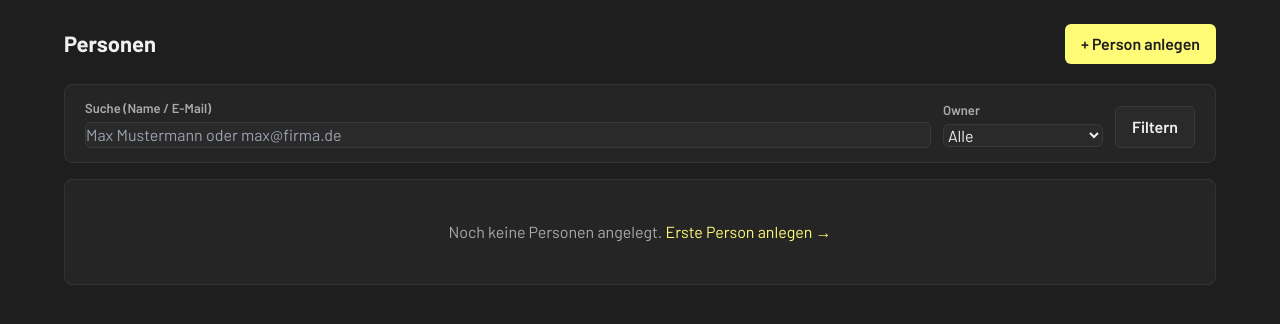
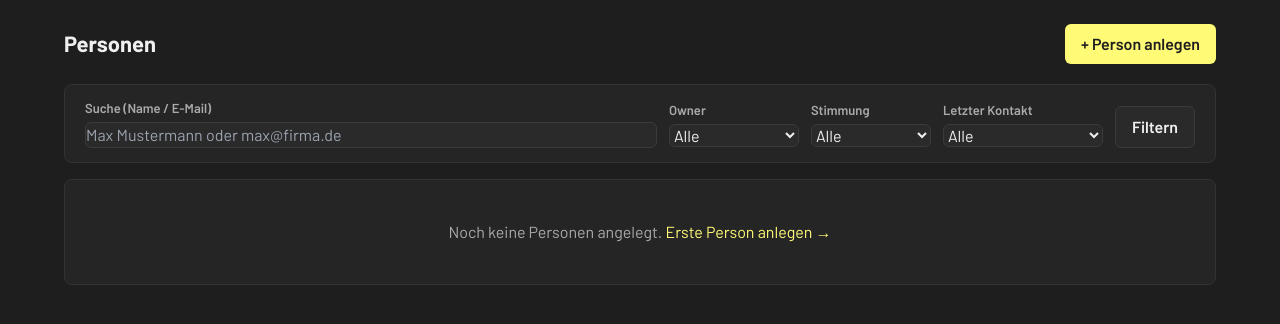
Before and after one commit to sir-optimusmind/cbh-crm, a FastAPI app: page /personen in a window 1280 px wide. Shown: the part 45-369 px from the top of the page. Run offline with FastAPI, Linux system fonts and the light colour scheme; data that the repository does not hold is empty; some libraries are stand-ins or nearby versions.

Commit message:
Quick Wins QW-01/02/03: Zurueck-Knopf, Stimmung, Letzter-Kontakt-Filter
QW-01: btn-secondary Zurueck-Knopf in Person-Detail + Unternehmen-Detail
       person_form + unternehmen_form: Abbrechen-Button konsistent

QW-02: person.stimmung ENUM kalt/warm/heiss, Default kalt
       Migration 002 idempotent (PRAGMA table_info Check)
       Badges in Liste (grau/orange/rot), Dropdown in Form + Detail
       Audit-Log greift auf stimmung-Aenderungen

QW-03: person.last_contact_at nullable, Migration 002 mitgenommen
       Filter-Dropdown: Alle/Heute/7Tage/30Tage/90Tage/Aelter90/Noch-nie
       Seed-Daten: 3x NULL, 3x Heute, 2x Vor14Tagen, 2x Vor60Tagen

Staging getestet: HTTP 200 alle Routen, Badges korrekt, Back-Buttons OK

```diff
--- a/app/routes/personen.py
+++ b/app/routes/personen.py
@@ -1,5 +1,6 @@
 """
 routes/personen.py – CRM-003 (Person CRUD) + CRM-004 (Detail) + CRM-007 (n:m)
+                   + CRM-QW-02 (Stimmung) + CRM-QW-03 (Letzter Kontakt Filter)
 
 Regeln:
   - APP_PREFIX kommt aus main.py via router-Include (root_path reicht)
@@ -8,10 +9,12 @@ Regeln:
   - user aus X-Forwarded-User Header, Fallback "system" (MQ-03)
   - changed_fields bei CREATE = vollstaendig, UPDATE = nur Diff (MQ-04)
   - Soft-Delete via deleted_at
+  - stimmung: ENUM kalt/warm/heiss, Default kalt (CRM-QW-02)
+  - last_contact_at: nullable ISO8601, NULL = nie Kontakt (CRM-QW-03)
 """
 
 import os
-from datetime import datetime, timezone
+from datetime import datetime, timezone, timedelta
 from typing import Optional
 
 from fastapi import APIRouter, Request, Form, HTTPException
@@ -29,6 +32,7 @@ templates = Jinja2Templates(directory=_TEMPLATE_DIR)
 # Owner-Liste (CBH-Team)
 OWNERS = ["christian", "andre", "michi", "marco", "tim"]
 PROSPECT_LEVELS = ["Owner", "CxO", "Head", "Manager", "Other"]
+STIMMUNGEN = ["kalt", "warm", "heiss"]
 
 
 # ─── Hilfsfunktionen ──────────────────────────────────────────────────────────
@@ -67,10 +71,44 @@ def _enrich_person(row) -> dict:
     return p
 
 
+def _last_contact_sql_condition(letzter_kontakt: str) -> tuple[str, list]:
+    """
+    Gibt SQL-Fragment + Parameter für den Letzter-Kontakt-Filter zurück.
+    Nutzt last_contact_at Feld.
+    """
+    now = datetime.now(timezone.utc)
+
+    if letzter_kontakt == "heute":
+        cutoff = (now - timedelta(days=1)).strftime("%Y-%m-%dT%H:%M:%S.000Z")
+        return " AND p.last_contact_at >= ?", [cutoff]
+    elif letzter_kontakt == "7tage":
+        cutoff = (now - timedelta(days=7)).strftime("%Y-%m-%dT%H:%M:%S.000Z")
+        return " AND p.last_contact_at >= ?", [cutoff]
+    elif letzter_kontakt == "30tage":
+        cutoff = (now - timedelta(days=30)).strftime("%Y-%m-%dT%H:%M:%S.000Z")
+        return " AND p.last_contact_at >= ?", [cutoff]
+    elif letzter_kontakt == "90tage":
+        cutoff = (now - timedelta(days=90)).strftime("%Y-%m-%dT%H:%M:%S.000Z")
+        return " AND p.last_contact_at >= ?", [cutoff]
+    elif letzter_kontakt == "aelter90":
+        cutoff = (now - timedelta(days=90)).strftime("%Y-%m-%dT%H:%M:%S.000Z")
+        return " AND p.last_contact_at < ? AND p.last_contact_at IS NOT NULL", [cutoff]
+    elif letzter_kontakt == "nie":
+        return " AND p.last_contact_at IS NULL", []
+    else:
+        return "", []
+
+
 # ─── CRM-003: Listen-View ────────────────────────────────────────────────────
 
 @router.get("/personen", response_class=HTMLResponse)
-def personen_liste(request: Request, q: str = "", owner: str = ""):
+def personen_liste(
+    request: Request,
+    q: str = "",
+    owner: str = "",
+    stimmung: str = "",
+    letzter_kontakt: str = "",
+):
     prefix = request.scope.get("root_path", "")
     conn = get_connection()
     try:
@@ -87,6 +125,14 @@ def personen_liste(request: Request, q: str = "", owner: str = ""):
         if owner:
             sql += " AND p.created_by = ?"
             params.append(owner)
+        if stimmung:
+            sql += " AND p.stimmung = ?"
+            params.append(stimmung)
+
+        # Letzter-Kontakt-Filter
+        lk_sql, lk_params = _last_contact_sql_condition(letzter_kontakt)
+        sql += lk_sql
+        params += lk_params
 
         sql += " ORDER BY p.nachname, p.vorname"
         rows = conn.execute(sql, params).fetchall()
@@ -100,6 +146,9 @@ def personen_liste(request: Request, q: str = "", owner: str = ""):
         "q": q,
         "owner_filter": owner,
         "owners": OWNERS,
+        "stimmungen": STIMMUNGEN,
+        "stimmung_filter": stimmung,
+        "letzter_kontakt_filter": letzter_kontakt,
     })
 
 
@@ -112,6 +161,7 @@ def person_neu_form(request: Request):
         "prefix": prefix,
         "person": None,
         "owners": OWNERS,
+        "stimmungen": STIMMUNGEN,
     })
 
 
@@ -126,6 +176,8 @@ async def person_erstellen(
     telefon: Optional[str] = Form(None),
     position: Optional[str] = Form(None),
     prospect_level: Optional[str] = Form(None),
+    stimmung: Optional[str] = Form(None),
+    last_contact_at: Optional[str] = Form(None),
     notes: Optional[str] = Form(None),
     created_by: Optional[str] = Form(None),
 ):
@@ -133,11 +185,13 @@ async def person_erstellen(
     user = get_user(request)
     ip = get_client_ip(request)
 
-    # Leere Strings → None normalisieren
+    # Normalisierung
     email = email.strip() or None if email else None
     telefon = telefon.strip() or None if telefon else None
     position = position.strip() or None if position else None
     prospect_level = prospect_level or None
+    stimmung = stimmung if stimmung in STIMMUNGEN else "kalt"
+    last_contact_at = last_contact_at.strip() or None if last_contact_at else None
     notes = notes.strip() or None if notes else None
     created_by = created_by or user
 
@@ -145,9 +199,11 @@ async def person_erstellen(
     try:
         ts = now_iso()
         cur = conn.execute(
-            """INSERT INTO person (vorname, nachname, email, telefon, position, prospect_level, notes, created_by, created_at, updated_at)
-               VALUES (?, ?, ?, ?, ?, ?, ?, ?, ?, ?)""",
-            (vorname, nachname, email, telefon, position, prospect_level, notes, created_by, ts, ts)
+            """INSERT INTO person (vorname, nachname, email, telefon, position, prospect_level,
+               stimmung, last_contact_at, notes, created_by, created_at, updated_at)
+               VALUES (?, ?, ?, ?, ?, ?, ?, ?, ?, ?, ?, ?)""",
+            (vorname, nachname, email, telefon, position, prospect_level,
+             stimmung, last_contact_at, notes, created_by, ts, ts)
         )
         new_id = cur.lastrowid
 
@@ -157,6 +213,7 @@ async def person_erstellen(
             changed_fields={
                 "vorname": vorname, "nachname": nachname, "email": email,
                 "telefon": telefon, "position": position, "prospect_level": prospect_level,
+                "stimmung": stimmung, "last_contact_at": last_contact_at,
                 "notes": notes, "created_by": created_by,
             },
             ip_address=ip
@@ -211,6 +268,7 @@ def person_detail(request: Request, person_id: int):
         "person": person,
         "verknuepfungen": verknuepfungen,
         "alle_unternehmen": alle_unternehmen,
+        "stimmungen": STIMMUNGEN,
     })
 
 
@@ -234,6 +292,7 @@ def person_edit_form(request: Request, person_id: int):
         "prefix": prefix,
         "person": person,
         "owners": OWNERS,
+        "stimmungen": STIMMUNGEN,
     })
 
 
@@ -249,6 +308,8 @@ async def person_aktualisieren(
     telefon: Optional[str] = Form(None),
     position: Optional[str] = Form(None),
     prospect_level: Optional[str] = Form(None),
+    stimmung: Optional[str] = Form(None),
+    last_contact_at: Optional[str] = Form(None),
     notes: Optional[str] = Form(None),
     created_by: Optional[str] = Form(None),
 ):
@@ -260,6 +321,8 @@ async def person_aktualisieren(
     telefon = telefon.strip() or None if telefon else None
     position = position.strip() or None if position else None
     prospect_level = prospect_level or None
+    stimmung = stimmung if stimmung in STIMMUNGEN else "kalt"
+    last_contact_at = last_contact_at.strip() or None if last_contact_at else None
     notes = notes.strip() or None if notes else None
     created_by = created_by or user
 
@@ -275,15 +338,17 @@ async def person_aktualisieren(
         ts = now_iso()
         conn.execute(
             """UPDATE person SET vorname=?, nachname=?, email=?, telefon=?, position=?,
-               prospect_level=?, notes=?, created_by=?, updated_at=?
+               prospect_level=?, stimmung=?, last_contact_at=?, notes=?, created_by=?, updated_at=?
                WHERE id = ?""",
-            (vorname, nachname, email, telefon, position, prospect_level, notes, created_by, ts, person_id)
+            (vorname, nachname, email, telefon, position, prospect_level,
+             stimmung, last_contact_at, notes, created_by, ts, person_id)
         )
 
         # Diff berechnen (MQ-04): nur geaenderte Felder loggen
         new_vals = {
             "vorname": vorname, "nachname": nachname, "email": email,
             "telefon": telefon, "position": position, "prospect_level": prospect_level,
+            "stimmung": stimmung, "last_contact_at": last_contact_at,
             "notes": notes, "created_by": created_by,
         }
         diff = {k: {"old": old.get(k), "new": v} for k, v in new_vals.items() if old.get(k) != v}
@@ -393,7 +458,6 @@ async def person_unternehmen_verknuepfen(
     finally:
         conn.close()
 
-    # Ganze Seite neu laden via HTMX body swap
     from fastapi.responses import RedirectResponse
     return RedirectResponse(url=f"{prefix}/personen/{person_id}", status_code=303)
 
--- a/app/templates/personen_liste.html
+++ b/app/templates/personen_liste.html
@@ -9,11 +9,11 @@
 <!-- Such-/Filterleiste -->
 <div class="card" style="margin-bottom:16px; padding:14px 20px;">
   <form method="get" action="{{ prefix }}/personen" style="display:flex; gap:12px; align-items:flex-end; flex-wrap:wrap;">
-    <div style="flex:1; min-width:200px;">
+    <div style="flex:1; min-width:180px;">
       <label>Suche (Name / E-Mail)</label>
       <input type="text" name="q" value="{{ q or '' }}" placeholder="Max Mustermann oder max@firma.de">
     </div>
-    <div style="min-width:160px;">
+    <div style="min-width:130px;">
       <label>Owner</label>
       <select name="owner">
         <option value="">Alle</option>
@@ -22,9 +22,30 @@
         {% endfor %}
       </select>
     </div>
+    <div style="min-width:120px;">
+      <label>Stimmung</label>
+      <select name="stimmung">
+        <option value="">Alle</option>
+        {% for s in stimmungen %}
+        <option value="{{ s }}" {% if stimmung_filter == s %}selected{% endif %}>{{ s }}</option>
+        {% endfor %}
+      </select>
+    </div>
+    <div style="min-width:160px;">
+      <label>Letzter Kontakt</label>
+      <select name="letzter_kontakt">
+        <option value="" {% if not letzter_kontakt_filter %}selected{% endif %}>Alle</option>
+        <option value="heute"    {% if letzter_kontakt_filter == 'heute'    %}selected{% endif %}>Heute</option>
+        <option value="7tage"    {% if letzter_kontakt_filter == '7tage'    %}selected{% endif %}>Letzte 7 Tage</option>
+        <option value="30tage"   {% if letzter_kontakt_filter == '30tage'   %}selected{% endif %}>Letzte 30 Tage</option>
+        <option value="90tage"   {% if letzter_kontakt_filter == '90tage'   %}selected{% endif %}>Letzte 90 Tage</option>
+        <option value="aelter90" {% if letzter_kontakt_filter == 'aelter90' %}selected{% endif %}>Älter als 90 Tage</option>
+        <option value="nie"      {% if letzter_kontakt_filter == 'nie'      %}selected{% endif %}>Noch nie</option>
+      </select>
+    </div>
     <div>
       <button type="submit" class="btn-secondary">Filtern</button>
-      {% if q or owner_filter %}
+      {% if q or owner_filter or stimmung_filter or letzter_kontakt_filter %}
       <a href="{{ prefix }}/personen" class="btn-secondary" style="margin-left:8px;">Zurücksetzen</a>
       {% endif %}
     </div>
@@ -40,9 +61,10 @@
         <th>Name</th>
         <th>E-Mail</th>
         <th>Position</th>
+        <th>Stimmung</th>
+        <th>Letzter Kontakt</th>
         <th>Primäre Firma</th>
         <th>Owner</th>
-        <th>Angelegt</th>
         <th style="width:120px;"></th>
       </tr>
     </thead>
@@ -57,6 +79,17 @@
         <td style="color:#aaa;">{{ p.email or '–' }}</td>
         <td>{{ p.position or '–' }}</td>
         <td>
+          {% set s = p.stimmung or 'kalt' %}
+          {% if s == 'heiss' %}
+          <span class="badge" style="background:rgba(185,28,28,0.25); color:#FCA5A5;">heiss</span>
+          {% elif s == 'warm' %}
+          <span class="badge" style="background:rgba(180,83,9,0.25); color:#FCD34D;">warm</span>
+          {% else %}
+          <span class="badge" style="background:rgba(55,65,81,0.4); color:#9CA3AF;">kalt</span>
+          {% endif %}
+        </td>
+        <td style="color:#aaa; font-size:12px;">{{ p.last_contact_at[:10] if p.last_contact_at else '–' }}</td>
+        <td>
           {% if p.primary_company_name %}
           <a href="{{ prefix }}/unternehmen/{{ p.primary_company_id }}" style="color:#5870E2; text-decoration:none;">{{ p.primary_company_name }}</a>
           {% else %}–{% endif %}
@@ -66,7 +99,6 @@
           <span class="badge badge-blue">{{ p.created_by }}</span>
           {% else %}–{% endif %}
         </td>
-        <td style="color:#aaa; font-size:12px;">{{ p.created_at[:10] if p.created_at else '–' }}</td>
         <td style="text-align:right;">
           <a href="{{ prefix }}/personen/{{ p.id }}" class="btn-secondary btn-sm">Detail</a>
           <a href="{{ prefix }}/personen/{{ p.id }}/edit" class="btn-secondary btn-sm" style="margin-left:4px;">Edit</a>
@@ -77,8 +109,8 @@
   </table>
   {% else %}
   <div style="padding:40px; text-align:center; color:#aaa;">
-    {% if q or owner_filter %}
-    Keine Personen gefunden für "{{ q or owner_filter }}".
+    {% if q or owner_filter or stimmung_filter or letzter_kontakt_filter %}
+    Keine Personen gefunden für die gewählten Filter.
     {% else %}
     Noch keine Personen angelegt. <a href="{{ prefix }}/personen/neu" style="color:#FFFB76;">Erste Person anlegen →</a>
     {% endif %}
```
Also changed, not shown: app/db.py (+56 -5 lines), app/templates/person_detail.html (+21 -6 lines), app/templates/person_form.html (+18 -1 lines), app/templates/unternehmen_detail.html (+6 -5 lines), scripts/seed.py (+51 -5 lines), migrations/002_stimmung_field.sql (added).
